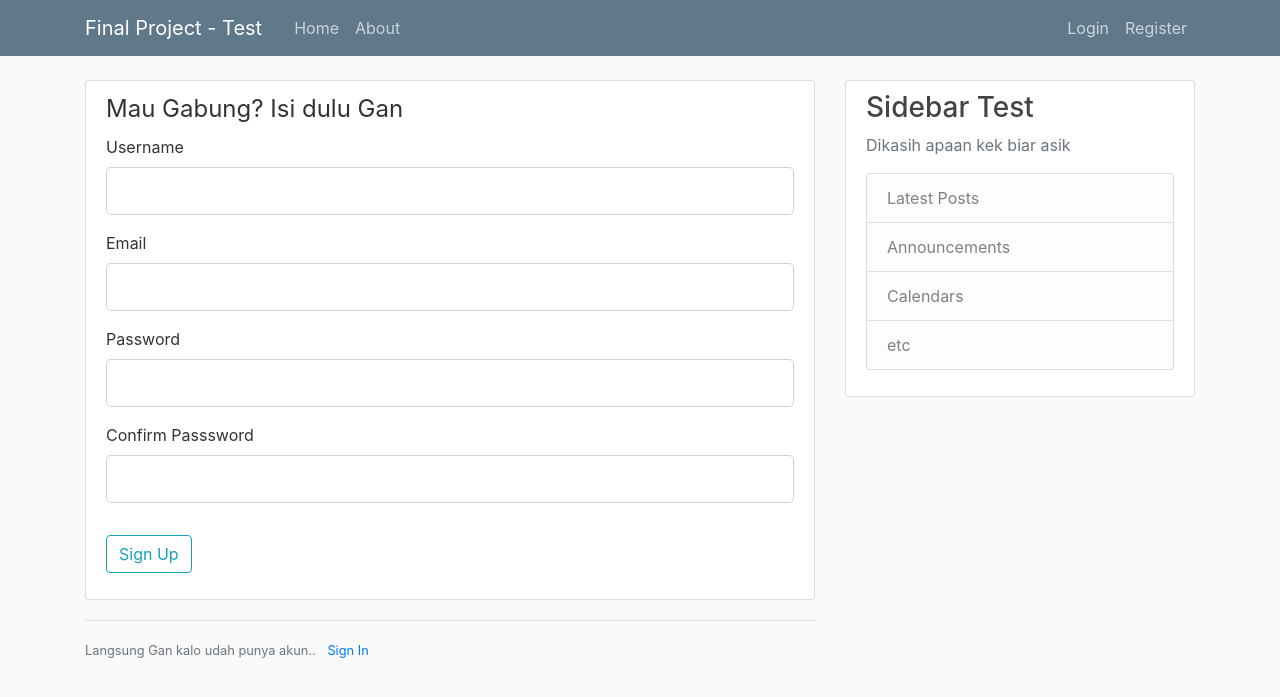
After one commit to rudyabs/Final_Project_Purwadhika-NLP, a Flask app: page /register in a window 1280 px wide. The commit adds this page. Shown: the top 697 px of the page. Run offline with Flask 2, Linux system fonts and the light colour scheme; some libraries are stand-ins or nearby versions.

Commit message:
tambah register dan login

```diff
--- a/Flask/app.py
+++ b/Flask/app.py
@@ -1,6 +1,10 @@
-from flask import Flask, render_template, url_for
+from flask import Flask, render_template, url_for, flash, redirect
+from forms import RegistrationForm, LoginForm
 
 app = Flask(__name__)
+
+# membuat secret key (generate secret key dengan cmd: python -> import secrets -> secrets.token_hex(16))
+app.config['SECRET_KEY'] = '79ad1ee3d585c0bfda62c676a95a8c66'
 
 # dummy post data
 posts = [
@@ -29,6 +33,25 @@
 def about():
    return render_template('about.html', title='About')
 
+@app.route('/register', methods=['POST', 'GET'])
+def register():
+    form = RegistrationForm()
+    if form.validate_on_submit(): # validasi saat submit
+        flash(f'Akun dari {form.username.data} berhasil dibuat!!!', 'success')
+        return redirect(url_for('home'))
+    return render_template('register.html', title='Register', form=form)
+
+@app.route('/login', methods=['POST', 'GET'])
+def login():
+    form = LoginForm()
+    if form.validate_on_submit():
+        if form.email.data == 'admin@test.com' and form.password.data == 'password':
+            flash('Berhasil Log In Gan!', 'success')
+            return redirect(url_for('home'))
+        else:
+            flash('Login Gagal Gan. Coba cek lagi email dan passwordnya', 'danger')
+    return render_template('login.html', title='Login', form=form)
+
 
 if __name__ == "__main__":
     app.run(debug=True)
--- /dev/null
+++ b/Flask/forms.py
@@ -0,0 +1,29 @@
+from flask_wtf import FlaskForm
+
+from wtforms import StringField # untuk username akan ber-isi file tipe 'str'
+from wtforms import PasswordField # untuk password
+from wtforms import SubmitField # untuk mensubmit data
+from wtforms import BooleanField # field berisi boolean (true/false)
+
+
+from wtforms.validators import DataRequired # validators untuk data harus terisi
+from wtforms.validators import Length # validators untuk panjang min/max karakter
+from wtforms.validators import Email # validators apakah emailnya valid
+from wtforms.validators import EqualTo # cek jika password dan confirm password sama
+
+# buat form untuk register/Sign Up
+class RegistrationForm(FlaskForm):
+    # validators digunakan untuk cek apakah sudah sesuai dengan argument
+    username = StringField('Username', validators=[DataRequired(), Length(min=3, max=25)])
+    email = StringField('Email', validators=[DataRequired(), Email()])
+    password = PasswordField('Password', validators=[DataRequired()])
+    confirm_password = PasswordField('Confirm Passsword', validators=[DataRequired(), EqualTo('password')])
+    submit = SubmitField('Sign Up')
+
+# buat form untuk login/Sign In
+class LoginForm(FlaskForm):
+
+    email = StringField('Email', validators=[DataRequired(), Email()])
+    password = PasswordField('Password', validators=[DataRequired()])
+    remember = BooleanField('Remember Me')
+    submit = SubmitField('Login')
--- a/Flask/templates/layout.html
+++ b/Flask/templates/layout.html
@@ -26,13 +26,13 @@
                     </button>
                     <div class="collapse navbar-collapse" id="navbarToggle">
                       <div class="navbar-nav mr-auto">
-                        <a class="nav-item nav-link" href="/">Home</a>
-                        <a class="nav-item nav-link" href="/about">About</a>
+                        <a class="nav-item nav-link" href="{{ url_for('home') }}">Home</a>
+                        <a class="nav-item nav-link" href="{{ url_for('about') }}">About</a>
                       </div>
                       <!-- Navbar Right Side -->
                       <div class="navbar-nav">
-                        <a class="nav-item nav-link" href="/login">Login</a>
-                        <a class="nav-item nav-link" href="/register">Register</a>
+                        <a class="nav-item nav-link" href="{{ url_for('login') }}">Login</a>
+                        <a class="nav-item nav-link" href="{{ url_for('register') }}">Register</a>
                       </div>
                     </div>
                   </div>
@@ -42,6 +42,15 @@
     <main role="main" class="container">
         <div class="row">
             <div class="col-md-8">
+            {% with messeages = get_flashed_messages(with_categories=true) %}
+                {% if messages %}
+                    {% for category, message in messages %}
+                    <div class="alert alert-{{ category }}">
+                        {{ message }}
+                    </div>
+                    {% endfor %}
+                {% endif %}
+            {% endwith %}
             {% block content %}{% endblock %}
             </div>
             <div class="col-md-4">
--- /dev/null
+++ b/Flask/templates/register.html
@@ -0,0 +1,81 @@
+{% extends "layout.html" %}
+{% block content %}
+    <div class="content-section">
+        <form method="POST" action="">
+            {{ form.hidden_tag() }}
+            <fieldset class="form-group">
+                <legend>Mau Gabung? Isi dulu Gan</legend>
+                <div class="form-group">
+                    {{ form.username.label(class="form-control-label")}}
+
+                    {% if form.username.errors %}
+                        {{ form.username.label(class="form-control form-control-lg is-invalid")}}
+                        <div class="invalid-feedback">
+                            {% for error in form.username.errors %}
+                                <span>{{ error }}</span>
+                            {% endfor %}
+                        </div>
+                        {% else %}
+                            {{ form.username(class="form-control form-control-lg")}}
+                    {% endif %}
+
+                </div>
+
+                <div class="form-group">
+                        {{ form.email.label(class="form-control-label")}}
+
+                        {% if form.email.errors %}
+                        {{ form.email.label(class="form-control form-control-lg is-invalid")}}
+                        <div class="invalid-feedback">
+                            {% for error in form.email.errors %}
+                                <span>{{ error }}</span>
+                            {% endfor %}
+                        </div>
+                        {% else %}
+                            {{ form.email(class="form-control form-control-lg")}}
+                    {% endif %}
+                </div>
+
+                <div class="form-group">
+                        {{ form.password.label(class="form-control-label")}}
+
+                        {% if form.password.errors %}
+                        {{ form.password.label(class="form-control form-control-lg is-invalid")}}
+                        <div class="invalid-feedback">
+                            {% for error in form.password.errors %}
+                                <span>{{ error }}</span>
+                            {% endfor %}
+                        </div>
+                        {% else %}
+                            {{ form.password(class="form-control form-control-lg")}}
+                    {% endif %}
+                </div>
+
+                <div class="form-group">
+                        {{ form.confirm_password.label(class="form-control-label")}}
+
+                        {% if form.confirm_password.errors %}
+                        {{ form.confirm_password.label(class="form-control form-control-lg is-invalid")}}
+                        <div class="invalid-feedback">
+                            {% for error in form.confirm_password.errors %}
+                                <span>{{ error }}</span>
+                            {% endfor %}
+                        </div>
+                        {% else %}
+                            {{ form.confirm_password(class="form-control form-control-lg")}}
+                    {% endif %}
+                </div>
+
+            </fieldset>
+            <div class="form-group">
+                {{ form.submit(class="btn btn-outline-info")}}
+            </div>
+        </form>
+    </div>
+    <div class="border-top pt-3">
+        <small class="text-muted">
+            Langsung Gan kalo udah punya akun.. <a class="ml-2" href="{{ url_for('login') }}">Sign In</a>
+        </small>
+
+    </div>
+{% endblock content %}
```
Also changed, not shown: Flask/templates/login.html (added, +57 -0 lines).
